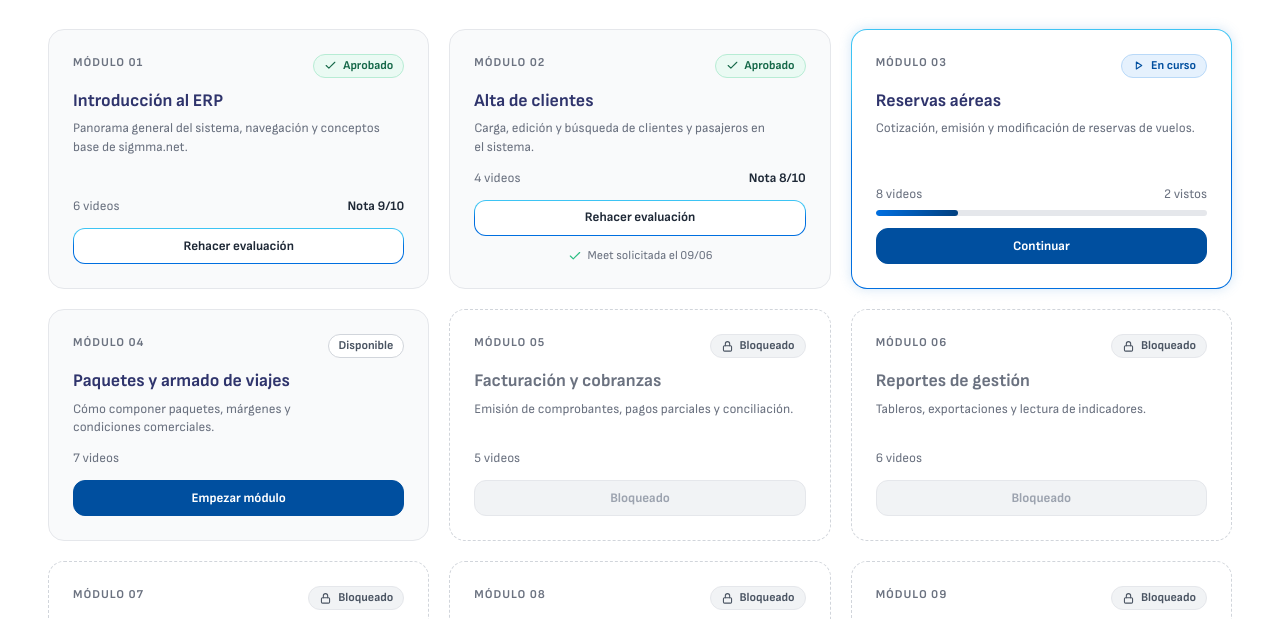
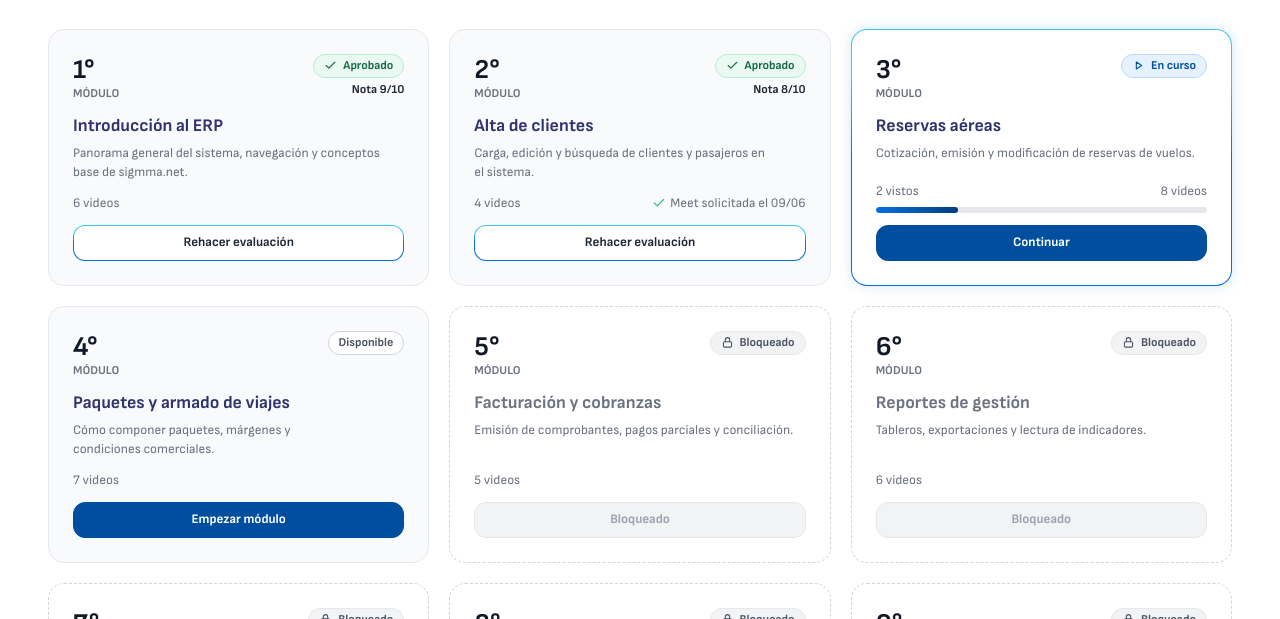
Before and after one commit to MCeciliaLuna/wireframe-academia-AGENCIA, a website: page modulos.html in a window 1280 px wide. Shown: the part 181-800 px from the top of the page. Drawn offline with Linux system fonts and the light colour scheme.

Commit message:
feat: refina duración, nota del módulo y navegación entre videos

```diff
--- a/modulos.html
+++ b/modulos.html
@@ -129,6 +129,14 @@
           return '<span class="badge badge-neutral">Disponible</span>';
         }
 
+        /* Nota u otro detalle del estado, debajo del badge: solo el módulo
+           aprobado tiene algo que mostrar acá. */
+        function detalleEstado(m) {
+          if (m.estado === "aprobado")
+            return '<span class="block text-2xs font-bold text-gray-800">Nota ' + m.nota + "/10</span>";
+          return "";
+        }
+
         function card(m, indice) {
           const bloqueado = m.estado === "bloqueado";
           const activo = m.estado === "en-progreso";
@@ -142,26 +150,24 @@
 
           let pie = "";
           if (aprobado) {
+            /* Meet solicitada (pantalla 14a) va en la misma línea que la
+               métrica de videos, nunca debajo del botón: así el CTA siempre
+               cae al fondo de la card, sin importar qué avisos secundarios
+               tenga el módulo. No es botón: sin hover, sin foco, fuera del
+               orden de tabulación. */
             pie =
-              '<div class="flex items-center justify-between text-xs text-ink-soft">' +
+              '<div class="flex items-center justify-between gap-2 text-xs text-ink-soft">' +
               "<span>" + m.videos + " videos</span>" +
-              '<span class="font-bold text-gray-800">Nota ' + m.nota + "/10</span>" +
+              (m.meetSolicitada
+                ? '<span class="flex items-center gap-1"><span class="icon icon-sm text-success" data-icon="check"></span>Meet solicitada el ' + m.meetSolicitada + "</span>"
+                : "") +
               "</div>" +
               '<a class="btn btn-bordered btn-sm btn-block" href="evaluacion.html?m=' + m.id + '">Rehacer evaluación</a>';
-            /* Tag de Meet solicitada (pantalla 14a): microtexto al pie, nunca
-               compite con el CTA. No es botón: sin hover, sin foco, fuera del
-               orden de tabulación. */
-            if (m.meetSolicitada) {
-              pie +=
-                '<p class="flex items-center justify-center gap-1.5 text-2xs text-ink-soft">' +
-                '<span class="icon icon-sm text-success" data-icon="check"></span>' +
-                "Meet solicitada el " + m.meetSolicitada + "</p>";
-            }
           } else if (activo) {
             const avance = Math.round((m.vistos / m.videos) * 100);
             pie =
               '<div class="flex flex-col gap-1.5">' +
-              '<div class="flex justify-between text-xs text-ink-soft"><span>' + m.videos + " videos</span><span>" + m.vistos + " vistos</span></div>" +
+              '<div class="flex justify-between text-xs text-ink-soft"><span>' + m.vistos + " vistos</span><span>" + m.videos + " videos</span></div>" +
               '<div class="progress progress-sm"><span style="width:' + avance + '%"></span></div>' +
               "</div>" +
               '<a class="btn btn-primary btn-sm btn-block" href="' + href + '">Continuar</a>';
@@ -184,8 +190,14 @@
           return (
             '<article class="' + clase + '"' + (bloqueado ? ' aria-disabled="true"' : "") + ">" +
             '<div class="flex items-start justify-between gap-3">' +
-            '<span class="eyebrow">Módulo ' + String(m.id).padStart(2, "0") + "</span>" +
+            '<div class="leading-none">' +
+            '<span class="text-h3 font-bold text-indigo">' + m.id + "°</span>" +
+            '<span class="block text-2xs font-bold uppercase tracking-wide text-ink-soft">módulo</span>' +
+            "</div>" +
+            '<div class="flex flex-col items-end gap-1">' +
             badge(m) +
+            detalleEstado(m) +
+            "</div>" +
             "</div>" +
             '<div class="flex flex-1 flex-col gap-2">' +
             titulo +
```
Also changed, not shown: modulo.html (+7 -1 lines), video.html (+13 -7 lines).
